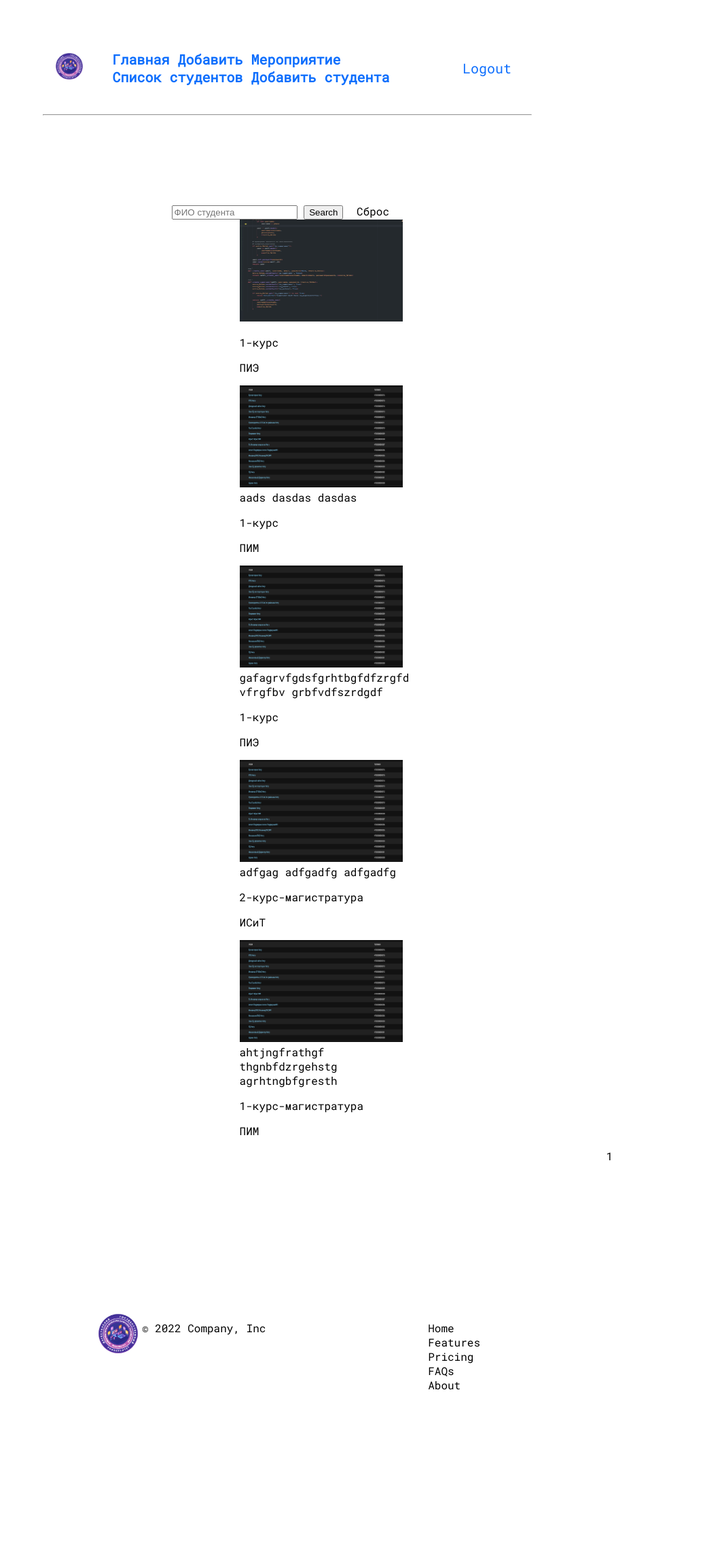
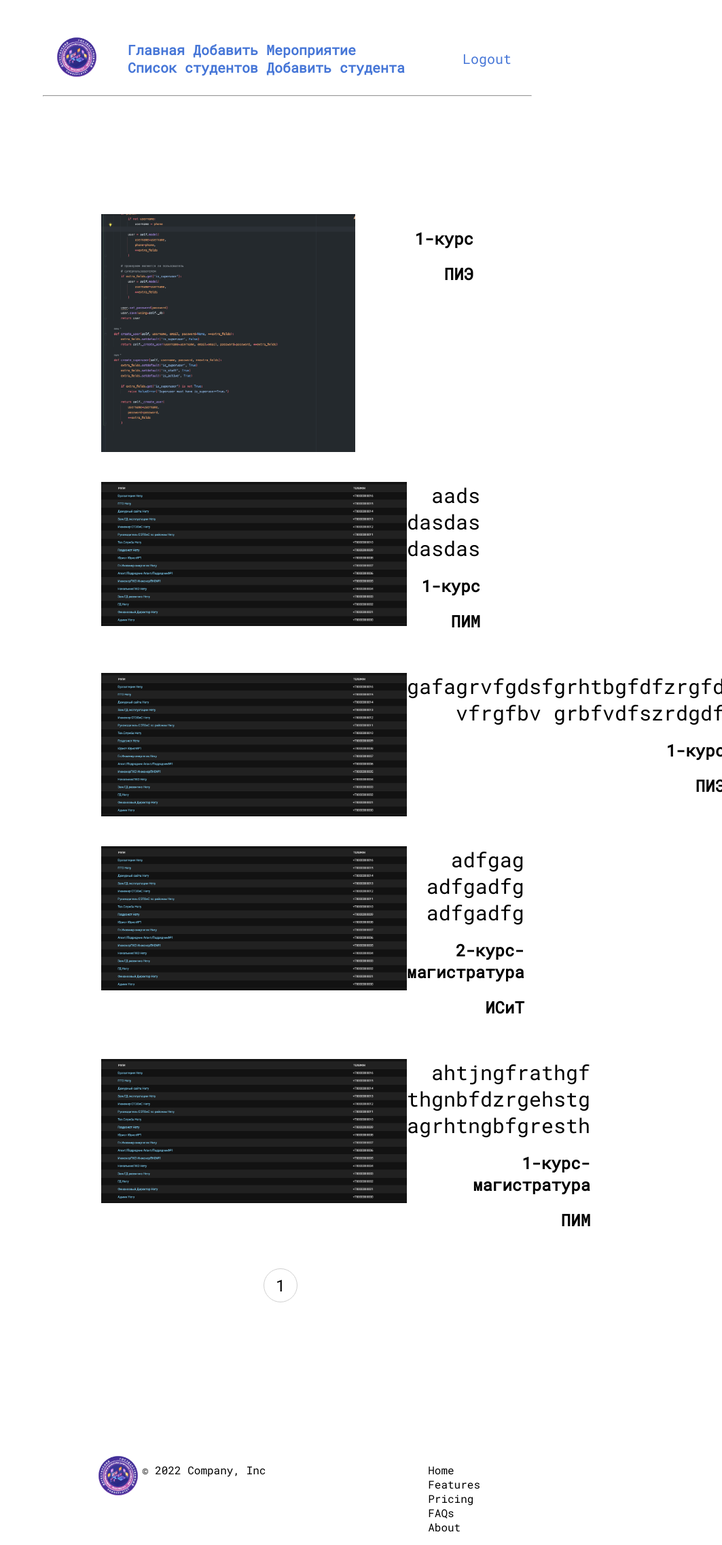
Before and after one commit to zifrit/SiteDGU, a Django app: page /student/list_students/ in a window 1280 px wide. Shown: the whole page at 68% size, without its empty margins (217-1280 px from the left). Before the commit the page ends 2045 px from the top, so only its background shows below. Run offline with Django 4.2, Linux system fonts and the light colour scheme; a user stored in the database is signed in; data comes from the database, SQL or seed files in the repository.

Commit message:
style list_events.html , list_student.html and button in login.html

```diff
--- a/MainPartSiteDGU/static/css/test-style.css
+++ b/MainPartSiteDGU/static/css/test-style.css
@@ -17,9 +17,6 @@
     text-decoration: none;
 }
 
-img {
-    max-width: 100%;
-}
 
 body {
     font-family: 'Roboto Mono', monospace;
@@ -68,10 +65,8 @@
 
 .container {
     max-width: 60%;
-    height: 100%;
     margin-right: auto;
     margin-left: auto;
-    /*background-color: lightgoldenrodyellow;*/
 }
 
 .nav_bar {
@@ -129,7 +145,7 @@
 
 .log-reg > a,
 .out > a {
-    color: #0d6efd;
+    color: #4676D7;
     padding: 5px;
     border-radius: 5px;
     text-decoration: none;
@@ -155,7 +171,7 @@
 
 .nav_menu__links > li {
     display: inline-block;
-    color: #0d6efd;
+    color: #4676D7;
 }
 
 .nav_menu__links > li > a {
@@ -164,16 +180,37 @@
 
 .nav_menu__links > li > a:hover {
     font-size: 22px;
-    color: #46b4e3;
+    color: #273fd1;
 }
 
 .nav_menu__links h4 {
     margin: auto;
 }
 
-.list_event {
+.list_event, .list_student {
+    margin-bottom: 10px;
+    padding: 15px 10px ;
     display: flex;
+    justify-content: space-between;
 }
+
+.event_info, .student_info {
+    text-align: right;
+}
+.event_info  a , .student_info a {
+    font-size: 30px;
+}
+.event_info  a:hover , .student_info a:hover {
+    color: #0d6efd;
+    text-decoration: underline;
+}
+
+.list_event img, .list_student img {
+    max-width: 450px;
+    max-height: 350px;
+}
+
+
 
 /*.event_info {*/
 /*  margin: 0 0 0 20px;*/
@@ -196,6 +233,37 @@
 /*}*/
 
 .pagination {
-    align-items: center;
-    list-style-type: none;
+    text-align: center;
+    margin: 0 0 20px 0;
 }
+
+.pagination ul {
+    margin: 20px 0 0 0;
+    padding: 0;
+    list-style: none;
+}
+
+.pagination ul li {
+    display: inline-block;
+    margin: 0 20px 0 0;
+}
+
+.pagination a {
+    color: #000;
+    font-size: 24px;
+    text-decoration: none;
+}
+
+.pagination .page-item {
+
+    display: inline-block;
+    width: 50px;
+    height: 50px;
+    padding: 8px 0 0 0;
+    border: 1px solid #d0d0d0;
+    border-radius: 30px;
+}
+
+.pagination .page-item:hover {
+    box-shadow: 3px 2px 1px #4676D7;
+}
--- a/MainPartSiteDGU/templates/Students/templates/list_student.html
+++ b/MainPartSiteDGU/templates/Students/templates/list_student.html
@@ -1,36 +1,33 @@
 {% extends 'Students/Base_student.html' %}
 {% block title %}
-Список студентов
+    Список студентов
 {% endblock %}
 {% block content %}
-    <div class="container">
+    <div>
         {% if request.user.roles != "S" %}
-            <form class="d-flex" role="search" method="post">
-                {% csrf_token %}
-                <input class="form-control me-2" type="search" placeholder="ФИО студента" name="FIO">
-                <button class="btn btn-outline-success" type="submit">Search</button>
-                <a class="djdt-width-20 btn btn-primary btn-lg" style="margin-left: 10px"
-                   href="{% url 'list_students' %}">Сброс</a>
-            </form>
             {% for m in model %}
-                <div class="d-flex bd-highlight mb-3" style="margin-left: 100px">
-                    <div class="p-2 bd-highlight">
-                        <img src="{{ m.photo_student.url }}" alt="фото студента" width="250px" height="150px">
+                <div class="list_student data">
+                    <div class="student_image">
+                        <a href="{% url 'detail_student' m.pk %}">
+                            <img src="{{ m.photo_student.url }}" alt="фото студента">
+                        </a>
                     </div>
-                    <div class="p-2 bd-highlight">
-                        <a href="{% url 'detail_student' m.pk %}" class="h2 style-href">{{ m.student.get_full_name }}</a>
-                        <p class="h3">{{ m.get_course_display }}</p>
-                        <p class="h3">{{ m.direction }}</p>
+                    <div class="student_info">
+                        <a href="{% url 'detail_student' m.pk %}">{{ m.student.get_full_name }}</a>
+                        <h2>{{ m.get_course_display }}</h2>
+                        <h2>{{ m.direction }}</h2>
                     </div>
                 </div>
             {% endfor %}
-            <ul class="pagination" style="margin-left: 600px">
-                {% for i in paginator.page_range %}
-                    <li class="page-item">
-                        <a href="?page={{ i }}" class="page-link">{{ i }}</a>
-                    </li>
-                {% endfor %}
-            </ul>
+            <div class="pagination">
+                <ul>
+                    {% for page in paginator.page_range %}
+                        <li class="page-item">
+                            <a href="?page={{ page }}" class="page-link">{{ page }}</a>
+                        </li>
+                    {% endfor %}
+                </ul>
+            </div>
         {% endif %}
     </div>
 {% endblock %}
--- a/MainPartSiteDGU/templates/Students/templates/login.html
+++ b/MainPartSiteDGU/templates/Students/templates/login.html
@@ -12,7 +12,7 @@
                     {{ filed.errors }}
                 </div>
             {% endfor %}
-            <input class="w-100 btn btn-lg btn-primary" type="submit" value="Sin-in">
-        </form>
+            <button class="login_submit" type="submit">Sign In</button>
+            </form>
     </div>
 {% endblock %}
```
Also changed, not shown: other parts of MainPartSiteDGU/static/css/test-style.css (+27 -6 lines), MainPartSiteDGU/templates/logic_for_student/templates/list_events.html (+16 -23 lines).
